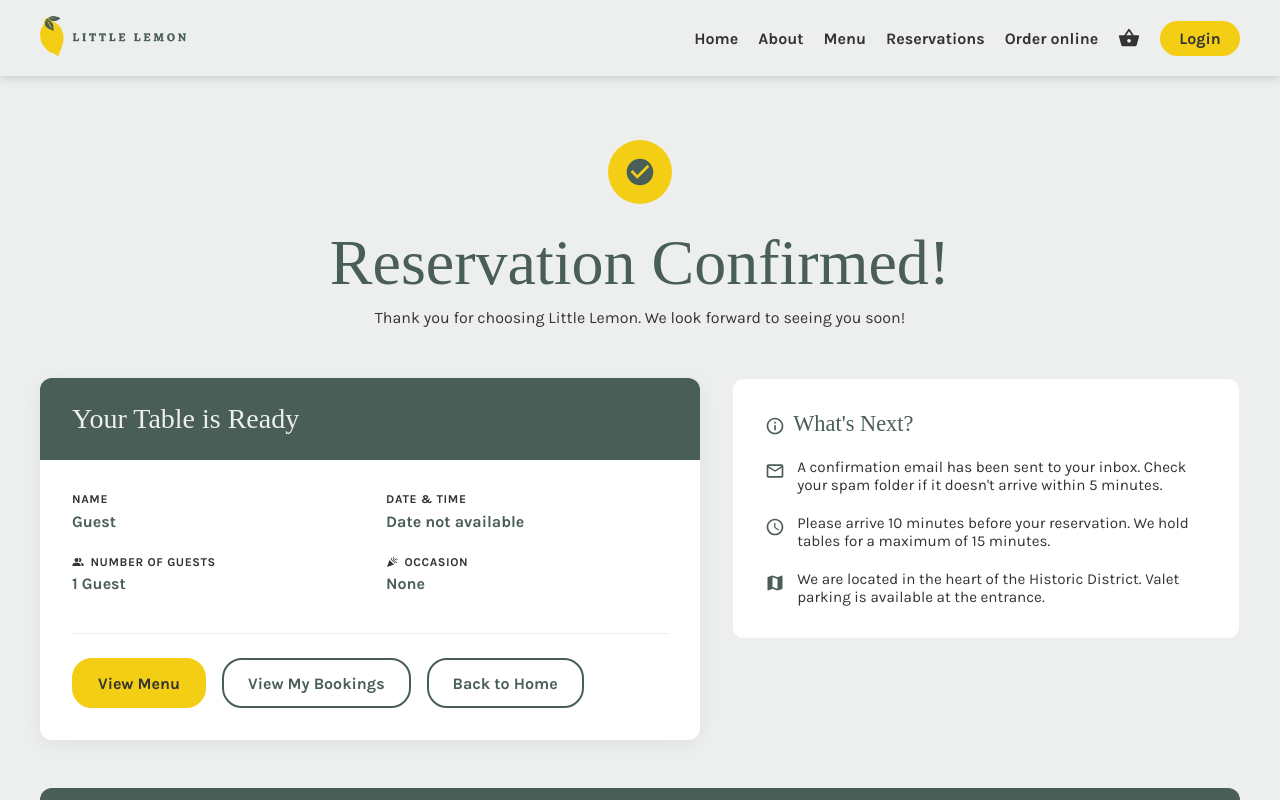
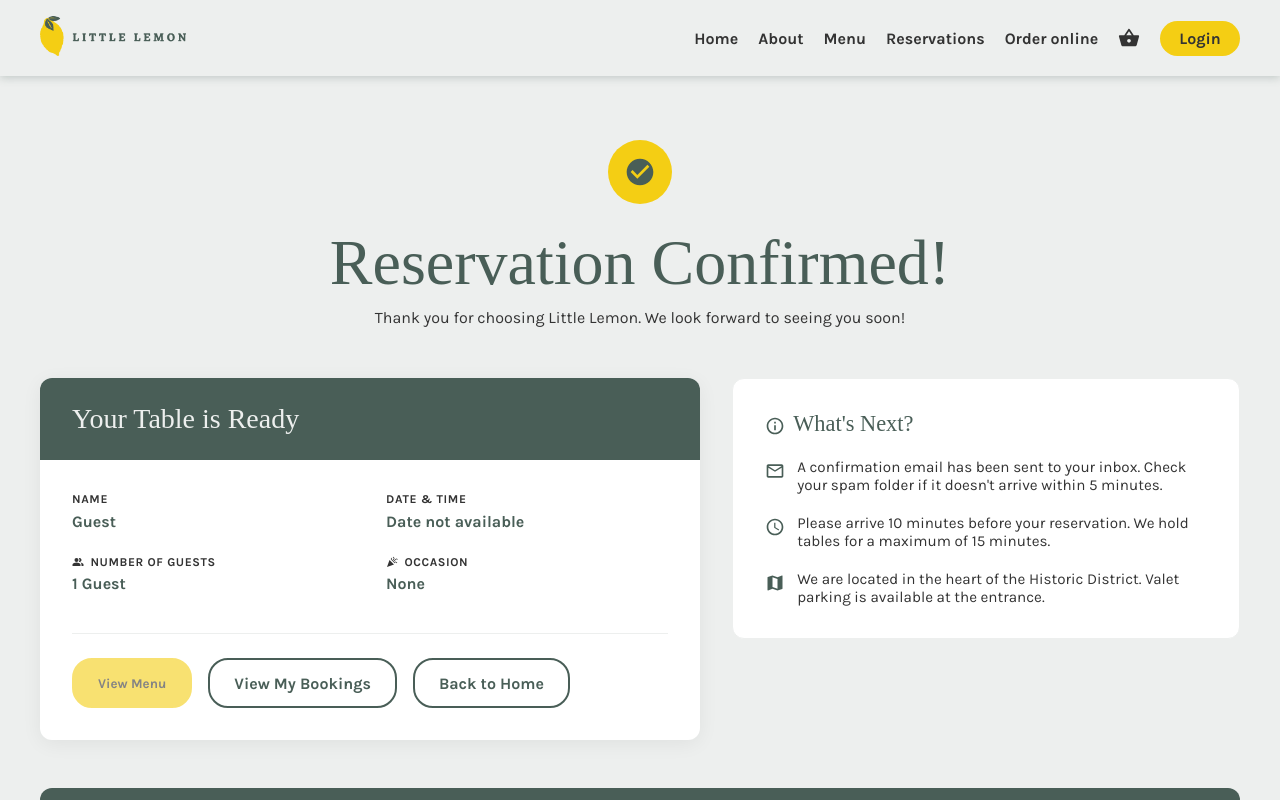
Before and after one commit to a1-soto/Front-End-Meta-Capstone, a React (Create React App) app: page /booking-confirmed in a window 1280 px wide. Shown: the top 800 px of the page. Built offline with nearby package versions, Linux system fonts and the light colour scheme; a web font is replaced by a local one.

Commit message:
Disable View Menu button until menu page exists

```diff
--- a/src/components/ConfirmedBooking/ConfirmedBooking.css
+++ b/src/components/ConfirmedBooking/ConfirmedBooking.css
@@ -141,6 +141,17 @@
   background-color: var(--primary-green);
   color: var(--highlight-light);
 }
+.confirmation-btn:disabled {
+  cursor: not-allowed;
+  opacity: 0.6;
+}
+
+.confirmation-btn:disabled:hover {
+  background-color: var(--primary-yellow);
+  border-color: var(--primary-yellow);
+  color: var(--highlight-dark);
+}
+
 
 /* ===== Panel "What's Next" ===== */
 .confirmation-next-steps {
--- a/src/components/ConfirmedBooking/ConfirmedBooking.jsx
+++ b/src/components/ConfirmedBooking/ConfirmedBooking.jsx
@@ -78,9 +78,17 @@ function ConfirmedBooking() {
               </div>
 
               <div className="confirmation-actions">
-                <Link to="/menu" className="confirmation-btn confirmation-btn--primary">
+
+                <button
+                  type="button"
+                  className="confirmation-btn confirmation-btn--primary"
+                  disabled
+                  aria-disabled="true"
+                  title="Coming soon"
+                >
                   View Menu
-                </Link>
+                </button>
+
                 <Link
                   to="/reservations"
                   state={{ tab: 'mybookings' }}
```
